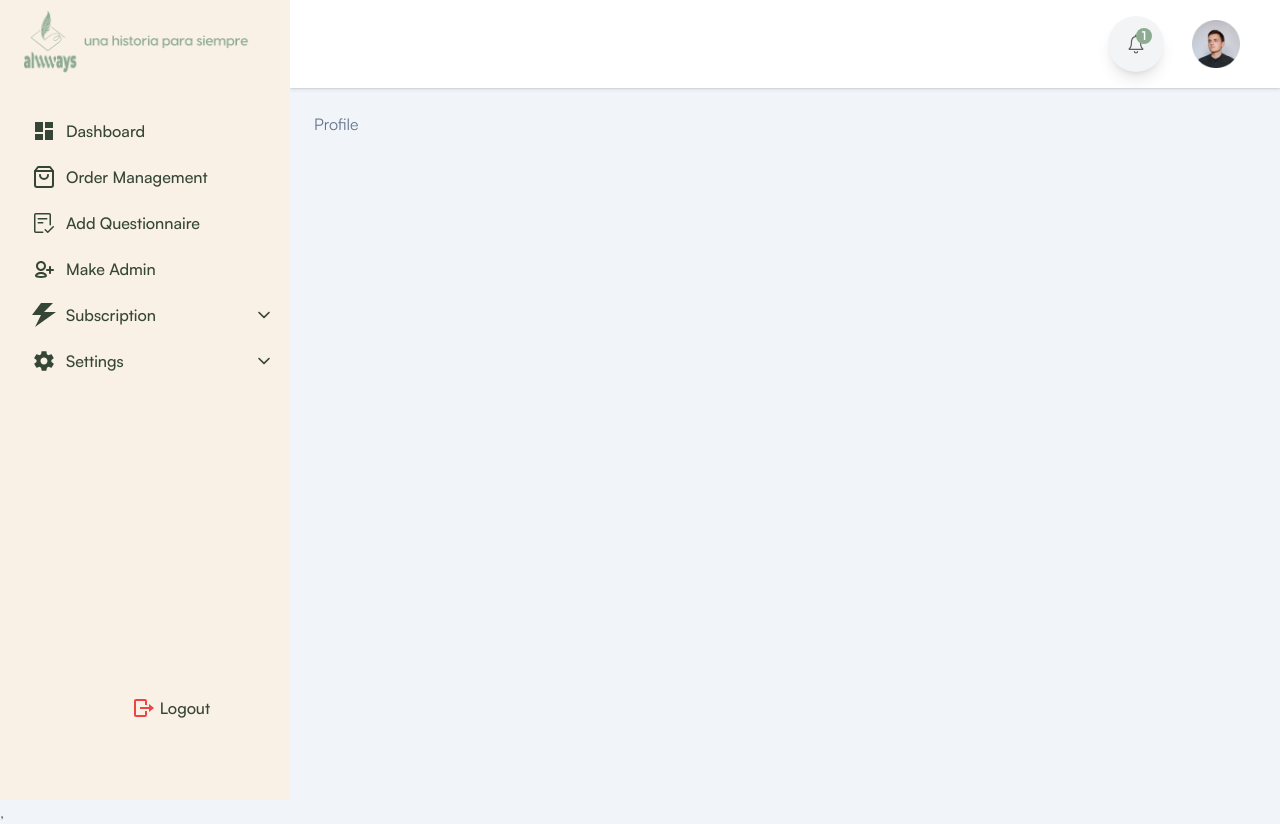
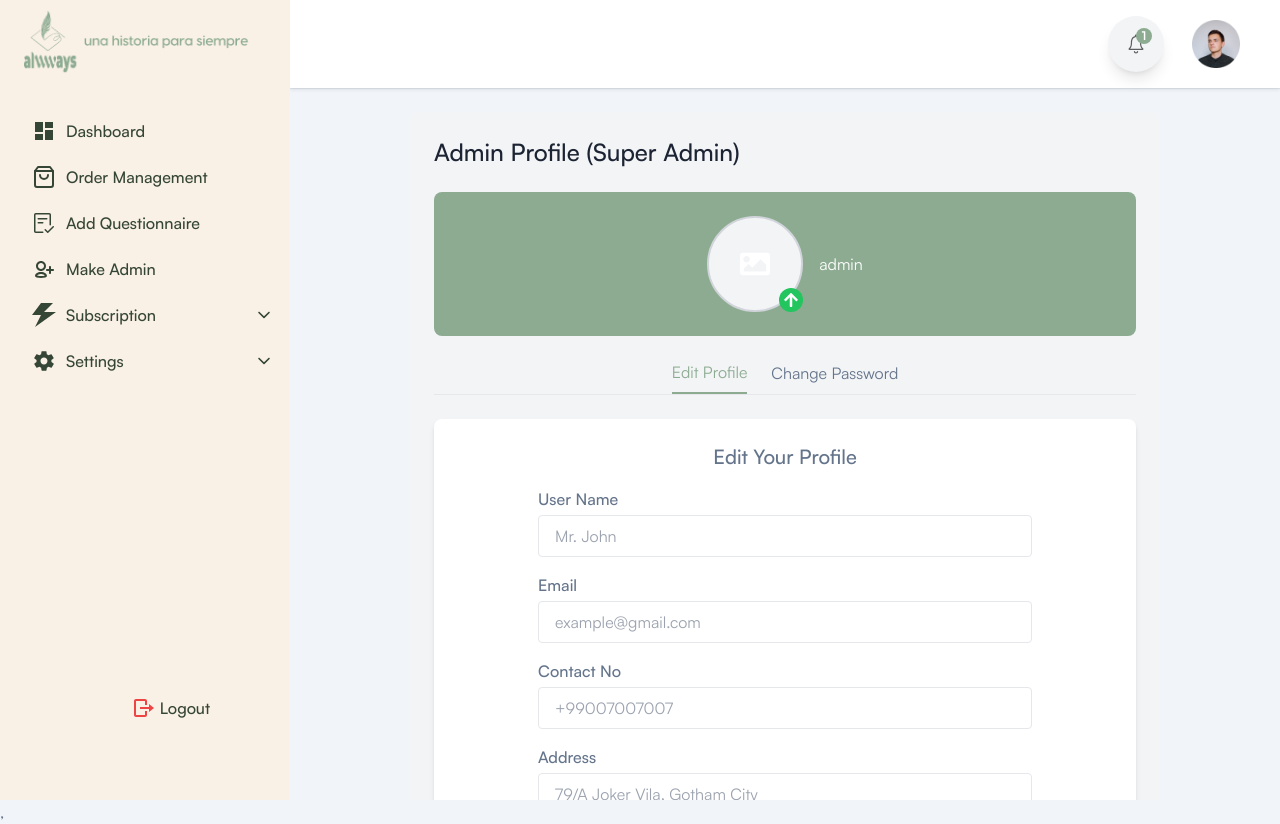
Before and after one commit to shuvo-art/Merged_Project, a React (Vite) app: page /profile in a window 1280 px wide. Built offline with nearby package versions, Linux system fonts and the light colour scheme; sample sign-in values are in the browser's storage.

Commit message:
profile added

```diff
--- a/src/App.jsx
+++ b/src/App.jsx
@@ -20,6 +20,7 @@ import ResetPasswordForm from "./pages/Authentication/ResetPasswordForm";
 import Congratulations from "./pages/Authentication/Congratulations";
 import PreviewQuestion from "./components/Dashboard/Questionnarie/PreviewQuestion";
 import CouponCode from "./pages/Subscription/CouponCode";
+import AdminProfile from "./pages/Dashboard/Profile";
 
 function Routers() {
   const [loading, setLoading] = useState(true);
@@ -77,7 +78,7 @@ function Routers() {
           element={
             <>
               <PageTitle title="alwways | Profile" />
-              <Profile />
+              <AdminProfile />
             </>
           }
         />
--- a/src/pages/Dashboard/Profile.jsx
+++ b/src/pages/Dashboard/Profile.jsx
@@ -1,10 +1,244 @@
-import React, { useContext } from "react";
+import React, { useContext, useState } from "react";
+import { useForm } from "react-hook-form";
+import { motion, AnimatePresence } from "framer-motion";
+import { FaImage, FaArrowUp } from "react-icons/fa";
 import { AuthContext } from "../../context/AuthContext";
 
-const Profile = () => {
+const AdminProfile = () => {
+  const [selectedTab, setSelectedTab] = useState("editProfile"); // "editProfile" or "changePassword"
+  const { register, handleSubmit, setValue, watch } = useForm();
+  const [previewImage, setPreviewImage] = useState(null); // Preview image URL
+  const profilePicture = watch("profilePicture"); // Watch for profilePicture field changes
   const { auth } = useContext(AuthContext);
   console.log(auth);
-  return <div>Profile</div>;
+  // Animation variants
+  const animationVariants = {
+    hidden: { opacity: 0, x: -50 },
+    visible: { opacity: 1, x: 0 },
+    exit: { opacity: 0, x: 50 },
+  };
+
+  // Update the preview image when profilePicture changes
+  React.useEffect(() => {
+    if (profilePicture && profilePicture.length > 0) {
+      const file = profilePicture[0];
+      setPreviewImage(URL.createObjectURL(file));
+    }
+  }, [profilePicture]);
+
+  // Handle profile form submission
+  const handleProfileSubmit = (data) => {
+    console.log("Profile Data:", data);
+
+    // Create form data to send to backend
+    const formData = new FormData();
+    formData.append("profilePicture", data.profilePicture[0]); // Append the image file
+    formData.append("userName", data.userName);
+    formData.append("email", data.email);
+    formData.append("contact", data.contact);
+    formData.append("address", data.address);
+
+    console.log("FormData to Backend:", Object.fromEntries(formData.entries())); // Log FormData contents
+  };
+
+  // Handle password change form submission
+  const handlePasswordSubmit = (data) => {
+    console.log("Password Change Data:", data);
+  };
+
+  return (
+    <div className="p-6 bg-gray-100 rounded-lg w-[750px] mx-auto">
+      <h1 className="text-2xl font-medium text-black">
+        Admin Profile (Super Admin)
+      </h1>
+
+      {/* Admin Info Header */}
+      <div className="mt-6 bg-[#8CAB91] rounded-lg p-6 text-white flex items-center space-x-4 justify-center">
+        <div className="relative">
+          {previewImage ? (
+            // Render preview image
+            <img
+              src={previewImage}
+              alt="Admin Profile"
+              className="w-24 h-24 rounded-full object-cover border-2 border-white"
+            />
+          ) : (
+            // Render placeholder icons if no image exists
+            <div className="w-24 h-24 flex flex-col items-center justify-center text-white border-2 border-gray-300 rounded-full bg-gray-100">
+              <FaImage className="text-3xl" />
+            </div>
+          )}
+          {/* Upload Button */}
+          <label
+            htmlFor="profilePicture"
+            className="absolute bottom-0 right-0 bg-green-500 text-white p-1 rounded-full cursor-pointer"
+          >
+            <FaArrowUp />
+          </label>
+          <input
+            type="file"
+            id="profilePicture"
+            accept="image/*"
+            {...register("profilePicture")}
+            className="hidden"
+          />
+        </div>
+        <div>
+          <h2 className="text-lg font-semibold">
+            {auth?.firstname} {auth?.lastname}
+          </h2>
+          <p>{auth?.role}</p>
+        </div>
+      </div>
+
+      {/* Tabs */}
+      <div className="mt-6 flex border-b space-x-6 items-center justify-center">
+        <button
+          className={`pb-2 ${
+            selectedTab === "editProfile"
+              ? "border-b-2 border-[#8CAB91] text-[#8CAB91]"
+              : ""
+          }`}
+          onClick={() => setSelectedTab("editProfile")}
+        >
+          Edit Profile
+        </button>
+        <button
+          className={`pb-2 ${
+            selectedTab === "changePassword"
+              ? "border-b-2 border-[#8CAB91] text-[#8CAB91]"
+              : ""
+          }`}
+          onClick={() => setSelectedTab("changePassword")}
+        >
+          Change Password
+        </button>
+      </div>
+
+      {/* Form Section */}
+      <div className="mt-6 bg-white p-6 rounded-lg shadow-md">
+        <AnimatePresence mode="wait">
+          {selectedTab === "editProfile" && (
+            <motion.div
+              key="editProfile"
+              variants={animationVariants}
+              initial="hidden"
+              animate="visible"
+              exit="exit"
+              transition={{ duration: 0.4 }}
+            >
+              <form
+                className="px-20"
+                onSubmit={handleSubmit(handleProfileSubmit)}
+              >
+                <h2 className="text-xl font-medium mb-4 text-center ">
+                  Edit Your Profile
+                </h2>
+                <div className="mb-4">
+                  <label className="block font-medium mb-1">User Name</label>
+                  <input
+                    type="text"
+                    placeholder="Mr. John"
+                    {...register("userName")}
+                    className="w-full border rounded px-4 py-2"
+                  />
+                </div>
+                <div className="mb-4">
+                  <label className="block font-medium mb-1">Email</label>
+                  <input
+                    type="email"
+                    placeholder="example@gmail.com"
+                    {...register("email")}
+                    className="w-full border rounded px-4 py-2"
+                  />
+                </div>
+                <div className="mb-4">
+                  <label className="block font-medium mb-1">Contact No</label>
+                  <input
+                    type="text"
+                    placeholder="+99007007007"
+                    {...register("contact")}
+                    className="w-full border rounded px-4 py-2"
+                  />
+                </div>
+                <div className="mb-4">
+                  <label className="block font-medium mb-1">Address</label>
+                  <input
+                    type="text"
+                    placeholder="79/A Joker Vila, Gotham City"
+                    {...register("address")}
+                    className="w-full border rounded px-4 py-2"
+                  />
+                </div>
+                <button
+                  type="submit"
+                  className="bg-[#8CAB91] text-white px-4 py-2 rounded-lg w-full"
+                >
+                  Save & Changes
+                </button>
+              </form>
+            </motion.div>
+          )}
+
+          {selectedTab === "changePassword" && (
+            <motion.div
+              key="changePassword"
+              variants={animationVariants}
+              initial="hidden"
+              animate="visible"
+              exit="exit"
+              transition={{ duration: 0.4 }}
+            >
+              <form
+                className="px-20"
+                onSubmit={handleSubmit(handlePasswordSubmit)}
+              >
+                <h2 className="text-xl font-medium mb-4 text-center">
+                  Change Password
+                </h2>
+                <div className="mb-4">
+                  <label className="block font-medium mb-1">
+                    Current Password
+                  </label>
+                  <input
+                    type="password"
+                    {...register("currentPassword")}
+                    className="w-full border rounded px-4 py-2"
+                  />
+                </div>
+                <div className="mb-4">
+                  <label className="block font-medium mb-1">New Password</label>
+                  <input
+                    type="password"
+                    {...register("newPassword")}
+                    className="w-full border rounded px-4 py-2"
+                  />
+                </div>
+                <div className="mb-4">
+                  <label className="block font-medium mb-1">
+                    Confirm Password
+                  </label>
+                  <input
+                    type="password"
+                    {...register("confirmPassword")}
+                    className="w-full border rounded px-4 py-2"
+                  />
+                </div>
+                <div className=" flex items-center justify-center">
+                  <button
+                    type="submit"
+                    className="bg-[#8CAB91] text-white rounded-lg  py-5 px-[10px]"
+                  >
+                    Save & Changes
+                  </button>
+                </div>
+              </form>
+            </motion.div>
+          )}
+        </AnimatePresence>
+      </div>
+    </div>
+  );
 };
 
-export default Profile;
+export default AdminProfile;
```
